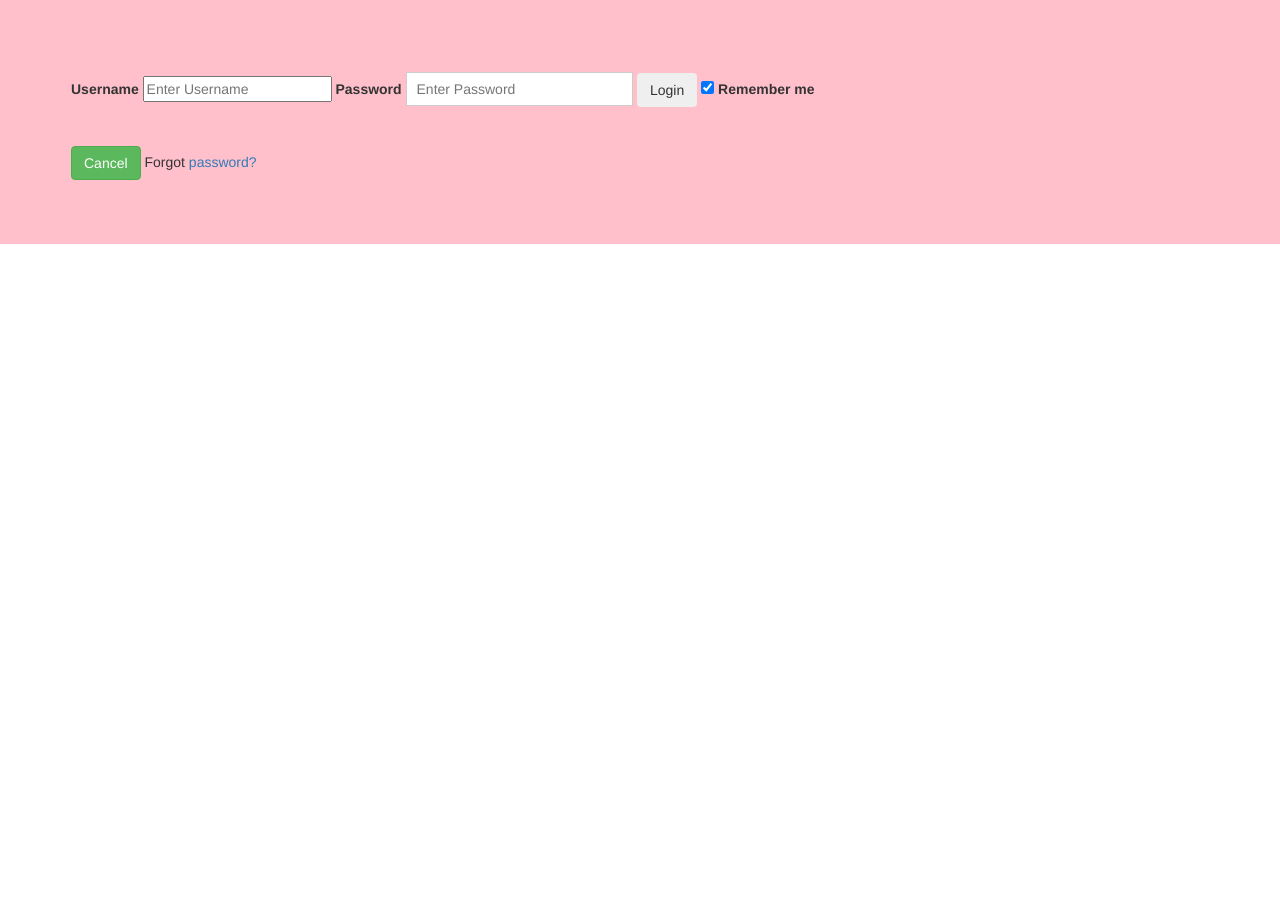
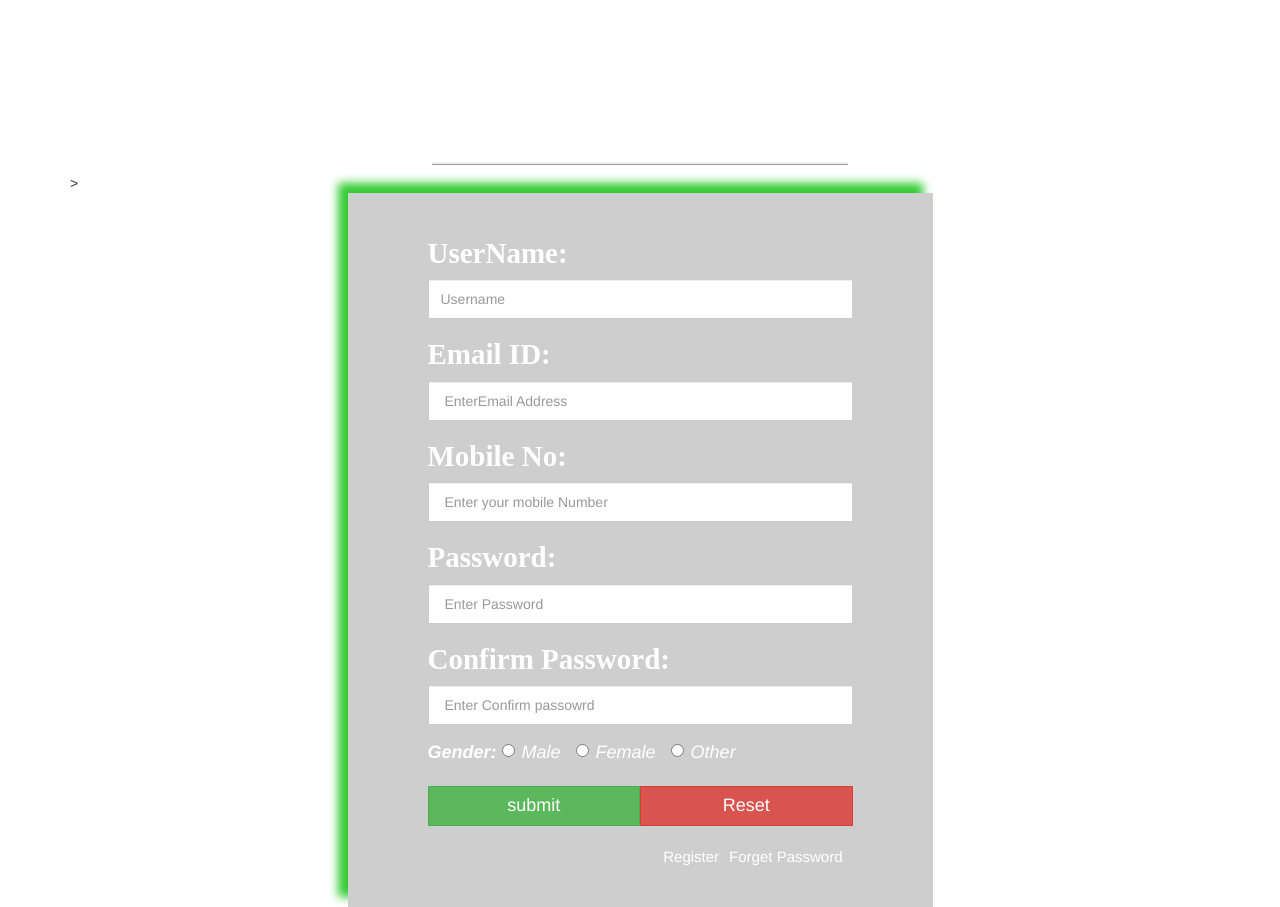
Before and after one commit to Desiree-Mmasi/Dacarius, a PHP site: page / in a window 1280 px wide. Before the commit the page ends 244 px from the top, so only its background shows below. Run offline with PHP 8.4, Linux system fonts and the light colour scheme.

Commit message:
index.html

```diff
--- a/css/styles.css
+++ b/css/styles.css
@@ -1,44 +1,70 @@
 .jumbotron{
-  background-color: pink;
+ background-color:pink;
 }
 
-.form {
-  border: 3px solid #f1f1f1;
-  background-color: wheat;
+#login-name{
+font-size: 65px;
+font-family: arabic typesetting;
+border-bottom-style: ridge;
+color:white;
+
 }
-  .nput[type=text], input[type=password] {
-    width: 20%;
-    padding: 6px 10px;
-    margin: 8px 0;
-    display: inline-block;
-    border: 1px solid #ccc;
-    box-sizing: border-box;
-  }
-  .button {
-    background-color:blue;
-    color: white;
-    padding: 14px 20px;
-    margin: 8px 0;
-    border: none;
-    cursor: pointer;
-    width: 50%;
-  }
-  .button: hover {
-    opacity: 0.8;
-  }
-  .cancelbtn {
-    width: auto;
-    padding: 10px 18px;
-    background-color:red;
-  }
-  .container {
-    padding: 16px;
-  }
-  .cancelbtn {
-    width: 10%;
-  }
+#login{
+background-color:rgba(13,13,13,0.2);
+min-height:700px;
+padding: 40px 80px 40px 80px;
+box-shadow: -10px -10px 9px #33cc33;
 
-  .span.psw {
-  float: right;
-  padding-top: 16px;
 }
+.user{
+font-size: 29px;
+
+font-family: arabic typesetting;
+
+color: white;
+
+
+
+
+
+}
+
+#iconn{
+
+background-color: #5cb85c;
+border-color: #4cae4c;
+color: white;
+
+}
+#iconn1{
+
+background-color: #5cb85c;
+border-color: #4cae4c;
+color: white;
+
+}
+
+#text1{
+
+	border-radius: 0;
+	height: 40px;
+}
+#text2{
+
+	border-radius: 0;
+	height: 40px;
+}
+
+.btn{
+	width: 50%;
+	float: left;
+	height: 40px;
+	font-size: 18px;
+}
+
+.label_001{
+
+	font-size: 18px;
+	color: white;
+	font-style: italic;
+}
--- a/index.html
+++ b/index.html
@@ -3,28 +3,118 @@
    <head>
       <link href="css/bootstrap.css" rel="stylesheet" type="text/css">
       <link href="css/styles.css" rel="stylesheet" type="text/css">
-      <script   src="js/jquery-3.3.1.js"</script>
-<script src="js/scripts.js"></script>
+      <script  src="js/jquery-3.3.1.js"></script>
+      <script src="js/script.js"></script>
 
-<form>
-  <form action="action_page.php">
-        <div class="jumbotron">
-    <div class="container">
-      <label for="uname"><b>Username</b></label>
-      <input type="text" placeholder="Enter Username" name="uname" required>
 
-      <label for="psw"><b>Password</b></label>
-      <input type="password" placeholder="Enter Password" name="psw" required>
+      <body>
 
-      <button type="submit" class="btn btn-infor">Login</button>
-      <label>
-        <input type="checkbox" checked="checked" name="remember"> Remember me
-      </label>
+
+      <div class="container">
+      <br/>
+      <br/>
+      <br/>
+      <br/>
+
+      <center> <b id="login-name">SIGN-UP Here </b> </center>>
+
+      	<div class="row">
+
+      <div class="col-md-6 col-md-offset-3" id="login">
+
+      <form>
+
+      <div class="form-group">
+      <label class="user"> UserName:  </label>
+
+
+      <input type="text" class="form-control" id="text1" name="tl" placeholder="Username">
+      </div>
+
+
+      <div class="form-group">
+      <label class="user"> Email ID: </label>
+
+      <input type="email" class="form-control" id="text2" name="tl" placeholder=" EnterEmail Address">
+
+      </div>
+      <div class="form-group">
+      <label class="user"> Mobile No: </label>
+
+      <input type="text" class="form-control" id="text2" name="tl" placeholder=" Enter your mobile Number">
+
+      </div>
+
+      <div class="form-group">
+      <label class="user"> Password: </label>
+      <input type="text" class="form-control" id="text2" name="tl" placeholder=" Enter Password">
+      </div>
+
+      <div class="form-group">
+      <label class="user">Confirm Password: </label>
+      <input type="text" class="form-control" id="text2" name="tl" placeholder=" Enter Confirm passowrd">
+      </div>
+
+
+      <div class="form-group label_001" >
+      <label class=""> Gender: </label>
+      <label class="radio-inline"><input type="radio" name="optradio">Male</label>
+      <label class="radio-inline"><input type="radio" name="optradio">Female</label>
+      <label class="radio-inline"><input type="radio" name="optradio">Other</label>
+      </div>
+
+
+      <div class="form-group">
+
+      <input type="submit" class="btn btn-success" value="submit" style="border-radius:0px;">
+      <input type="reset" class="btn btn-danger" value="Reset" style="border-radius:0px;">
+
+          </div>
+          <br/><br/><br/>
+          <a href="#" style="color: white; font-size: 15px; float: right; margin-right: 10px;"> Forget Password </a>
+          <a href="#" style="color: white; font-size: 15px; float: right; margin-right: 10px;"> Register </a>
+
+
+
+
+
+
+
+      </form>
+
+
+
+
+
+        </div>
+
+
+
+      	</div>
+
+
+
+
+
+
+
+
+
+
+      </div>
+
+
+
+
+
+
     </div>
-    <div class="container">
-      <button type="button" class="btn btn-success">Cancel</button>
-      <span class="psw">Forgot <a href="#">password?</a></span>
-    </div>
-      </div>
-  </form>
-</head>
+
+
+
+
+
+
+
+      	</body>
+      	</html
```
